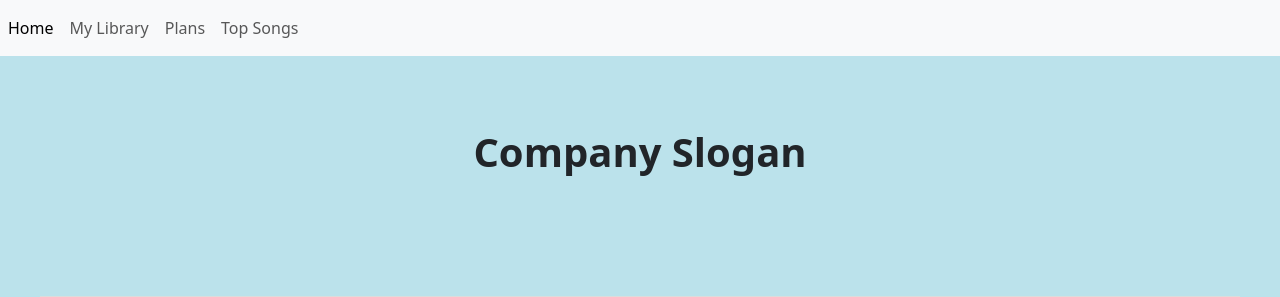
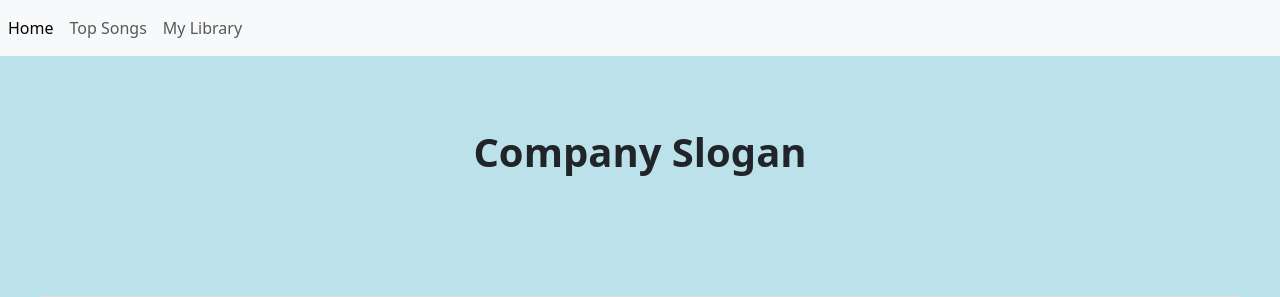
Before and after one commit to CSU-CPSC4205-2023-Summer/group_2, a Flask app: page / in a window 1280 px wide. Shown: the top 297 px of the page. Run offline with Flask 3, Linux system fonts and the light colour scheme.

Commit message:
Update firstpage.html

```diff
--- a/templates/firstpage.html
+++ b/templates/firstpage.html
@@ -57,13 +57,10 @@
             <a class="nav-link active" aria-current="page" href="#">Home</a>
           </li>
           <li class="nav-item">
-            <a class="nav-link" href="/library">My Library</a>
+            <a class="nav-link" href="/TopSongs">Top Songs</a>
           </li>
           <li class="nav-item">
-            <a class="nav-link" href="/plans">Plans</a>
-          </li>
-          <li class="nav-item">
-            <a class="nav-link" href="/TopSongs">Top Songs</a>
+            <a class="nav-link" href="/library">My Library</a>
           </li>
         </ul>
       </div>
```
